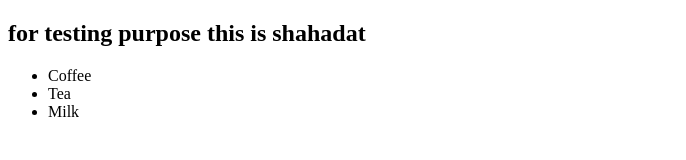
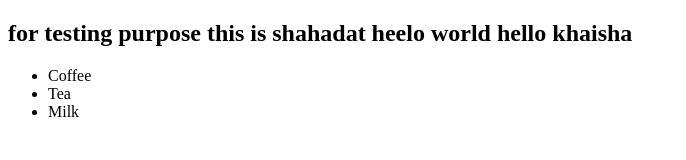
Before and after one commit to shahadatshahed/Project_AWS_EC2_html_nginx_docker, a plain HTML site: page index.html in a window 1280 px wide. Shown: the whole page, without its empty margins (0-686 px from the left). Drawn offline with Linux system fonts and the light colour scheme.

Commit message:
Update index.html

```diff
--- a/index.html
+++ b/index.html
@@ -2,7 +2,7 @@
 <html>
 <body>
 
-<h2>for testing purpose this is shahadat</h2>
+<h2>for testing purpose this is shahadat heelo world hello khaisha</h2>
 
 <ul>
   <li>Coffee</li>
```
